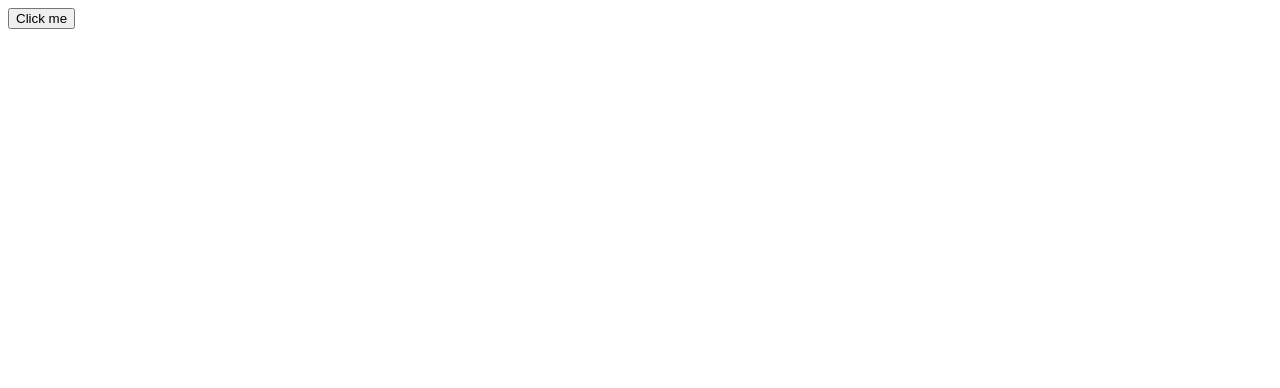
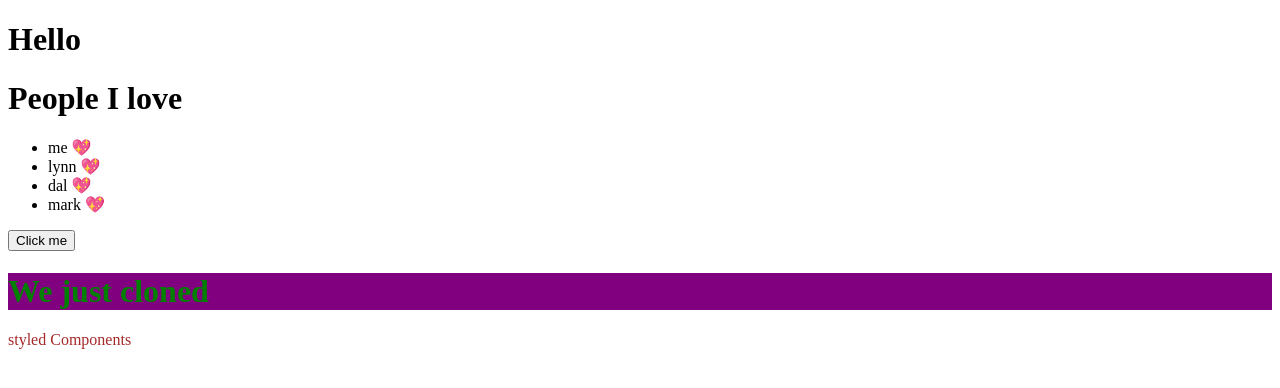
Before and after one commit to MiJooJeong/NomadCoders, a plain HTML site: page ES6/index.html in a window 1280 px wide. Drawn offline with Linux system fonts and the light colour scheme.

Commit message:
3. Strings

```diff
--- a/ES6/index.html
+++ b/ES6/index.html
@@ -7,7 +7,8 @@
     </head>
 
     <body>
-        <div id="app"></div>
+        <div class="wrapper-1"></div>
+        <div class="wrapper-2"></div>
         <button>Click me</button>
         <script src="index.js"></script>
     </body>
--- a/ES6/index.js
+++ b/ES6/index.js
@@ -40,10 +40,101 @@ const array = emails.map((email, index) => ({
 
 
 // 2.3 Default Values
-// function sayHi(aName = "anon") {
-//     return "Hello " + aName
-// }
+function sayHiFn(aName = "anon") {
+    return "Hello " + aName
+}
+
+
+// 3.0 Sexy Strings
 const DEFAULT_NAME = "anon"
-const sayHi = (aName = DEFAULT_NAME) => "Hello " + aName;
+const sayHi = (aName = DEFAULT_NAME) => `Hello ${aName} lovely to have you`;
 
-console.log(sayHi());
+// console.log(sayHi());
+
+const add = (a, b) => a + b;
+
+// console.log(`hello how are you ${add(6, 6)}`);
+
+
+// 3.1 HTML Fragments
+const wrapper1 = document.querySelector(".wrapper-1");
+
+// const addWelcome = () => {
+//     const div = document.createElement("div");
+//     const h1 = document.createElement("h1");
+//     h1.innerText = "Hello";
+//     div.append(h1);
+//     wrapper.append(div)
+// };
+
+const addWelcome = () => {
+    const div = `
+        <div class="hello">
+            <h1 class="title">Hello</h1>
+        </div>
+    `;
+    wrapper1.innerHTML = div;
+};
+
+setTimeout(addWelcome, 2000);
+
+
+// 3.2 HTML Fragments part two
+const wrapper2 = document.querySelector(".wrapper-2");
+
+const friends = ["me", "lynn", "dal", "mark"];
+
+const ul = document.createElement("ul");
+const list = `
+    <h1>People I love</h1>
+        <ul>
+            ${friends.map(friend => `<li>${friend} 💖</li>`).join("")}
+        </ul>
+`
+
+wrapper2.innerHTML = list;
+
+
+// 3.3 Cloning Styled Components
+const styled = aElement => {
+    const el = document.createElement(aElement);
+    return args => {
+        const styles = args[0];
+        el.style = styles;
+        return el;
+    };
+};
+
+const title = styled("h1")`
+    background-color: purple;
+    color: green;
+`;
+
+const subtitle = styled("span")`
+    color: brown;
+`;
+
+title.innerText = "We just cloned";
+subtitle.innerText = "styled Components";
+
+document.body.append(title, subtitle)
+
+
+// 3.4 More String Improvements!
+// includes
+const isEmail = email => email.includes("@");
+
+console.log(isEmail("hello@email.com"));
+
+// repeat
+const CC_LAST_NUMBER = "6060";
+
+const displayNumber = `${"*".repeat(12)}${CC_LAST_NUMBER}`;
+
+console.log(displayNumber);
+
+// startsWith
+const name = "Mr. Nicolas"
+
+console.log(name.startsWith("Mr"));
+console.log(name.endsWith("Nicolas"));
```
